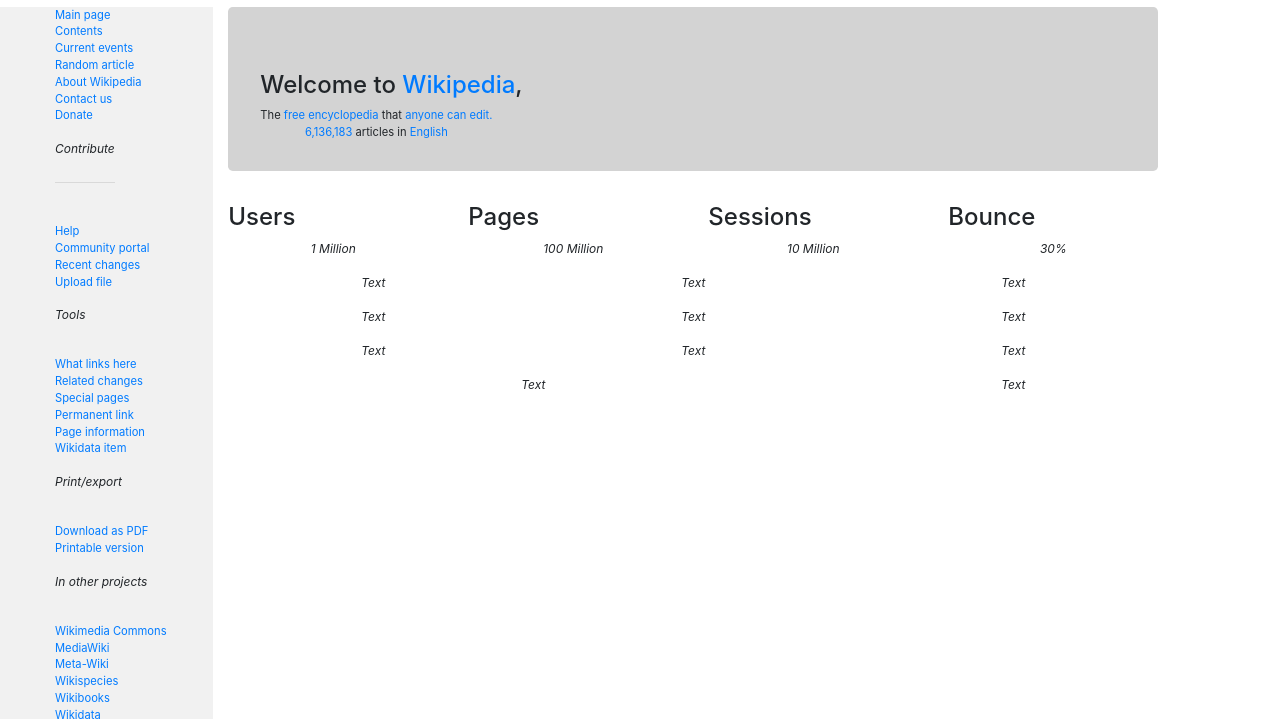
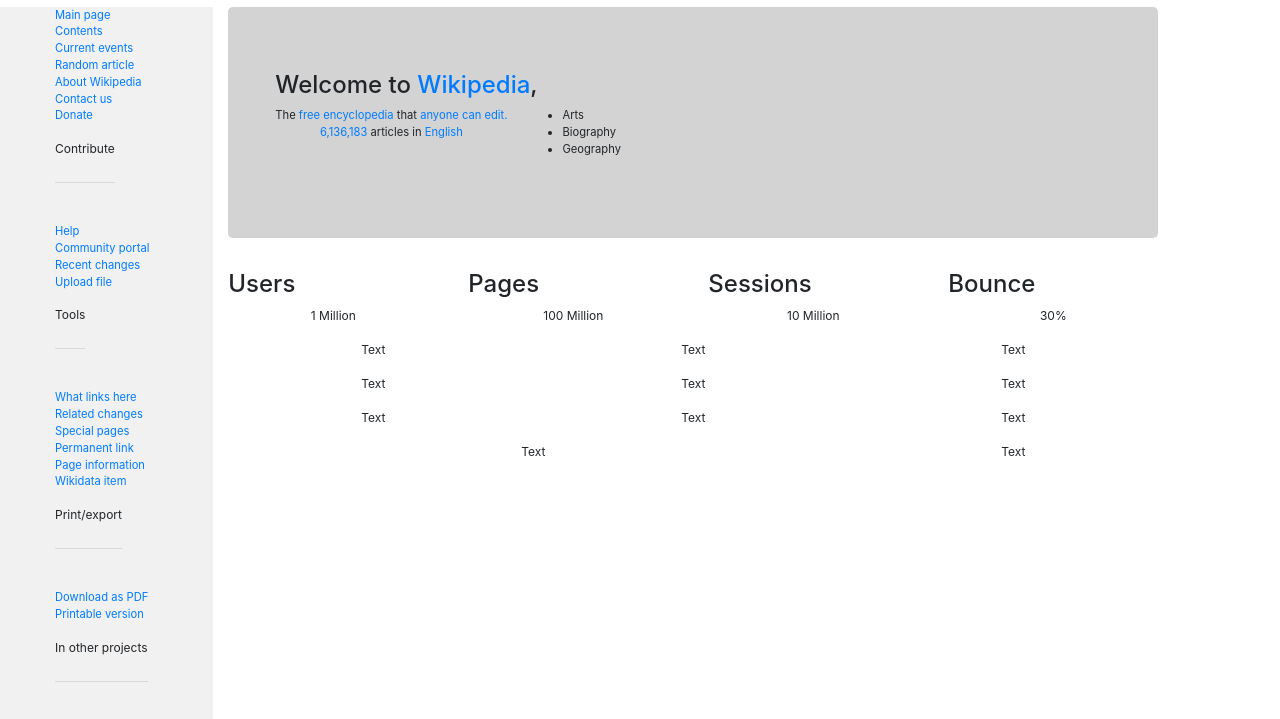
Before and after one commit to SolarDor/wikipedia-homepage, a plain HTML site: page index.html in a window 1280 px wide. Shown: the part 155-874 px from the top of the page. Drawn offline with Linux system fonts and the light colour scheme.

Commit message:
start collums in top bar
Garrett Brown <garrettpaulbrown@gmail.com>
Michael Watts <wattsjmichael@gmail.com>

```diff
--- a/css/styles.css
+++ b/css/styles.css
@@ -8,7 +8,6 @@
 p {
   text-align: center;
   font-size: 75%;
-  font-style: italic;
 }
 
 ul {
@@ -31,3 +30,7 @@
   border: 0;
   border-top: 1px solid rgba(0, 0, 0, 0.1);
 }
+
+div-1 {
+  float: right;
+}
--- a/index.html
+++ b/index.html
@@ -60,7 +60,7 @@
       </ul>
       <ul>
         <p>Contribute</p>
-          <hr class="my-4">
+          <hr class="my-4"></hr>
       </ul>
       <ul style="list-style-type:none;">
         <li><a href="#section3">Help</a></li>
@@ -70,6 +70,7 @@
       </ul>
       <ul>
         <p>Tools</p>
+          <hr class="my-4"></hr>
       </ul>
       <ul style="list-style-type:none;">
         <li><a href="#section1">What links here</a></li>
@@ -81,6 +82,7 @@
       </ul>
       <ul>
         <p>Print/export</p>
+        <hr class="my-4"></hr>
       </ul>
       <ul style="list-style-type:none;">
         <li><a href="#section1">Download as PDF</a></li>
@@ -88,6 +90,7 @@
       </ul>
       <ul>
         <p>In other projects</p>
+        <hr class="my-4"></hr>
       </ul>
       <ul style="list-style-type:none;">
         <li><a href="#section1">Wikimedia Commons</a></li>
@@ -106,6 +109,7 @@
       </ul>
       <ul>
         <p>Languages</p>
+        <hr class="my-4"></hr>
       </ul>
       <ul style="list-style-type:none;">
         <li><a href="#section1">لصفحة_الرئيسية</a></li>
@@ -127,10 +131,21 @@
       <div class="col-sm-9">
         <div class="jumbotron">
           <div class="well">
+              <div class="col-lg-6">
             <h4>Welcome to <a href="#">Wikipedia</a>,</h4>
             <ul-1 style="list-style-type:none;">
               <li>The <a href="#">free encyclopedia</a> that <a href="#"> anyone can edit.</a></li>
               <li><a href="#">6,136,183</a> articles in <a href="#">English</a></li>
+              </div>
+                <div class="row">
+                  <div-2 class="col-sm-3">
+                    <ul>
+                      <li>Arts</li>
+                      <li>Biography</li>
+                      <li>Geography</li>
+                    </ul>
+                  </div-2>
+                </div>
             </ul-1>
           </div>
         </div>
```
